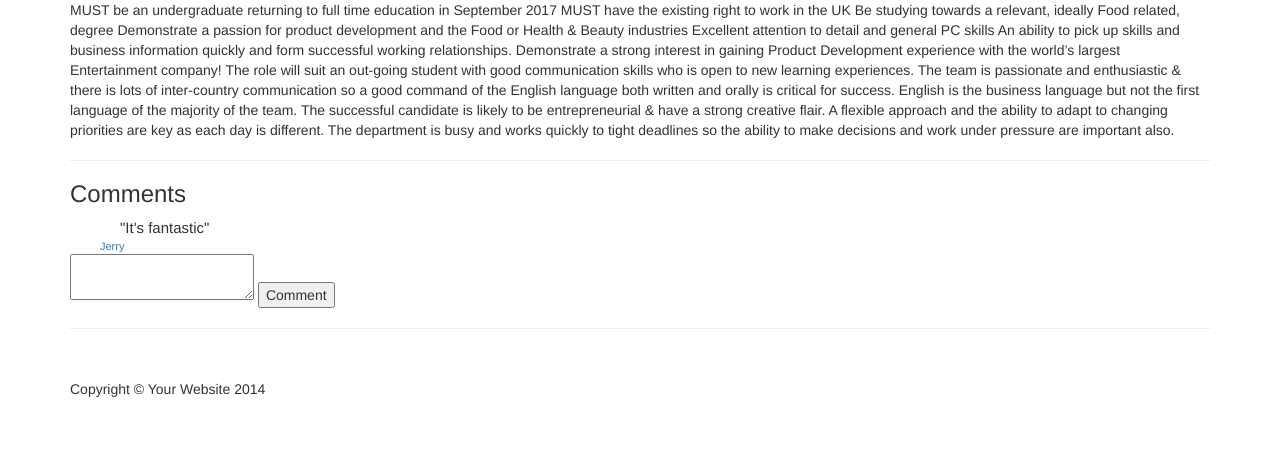
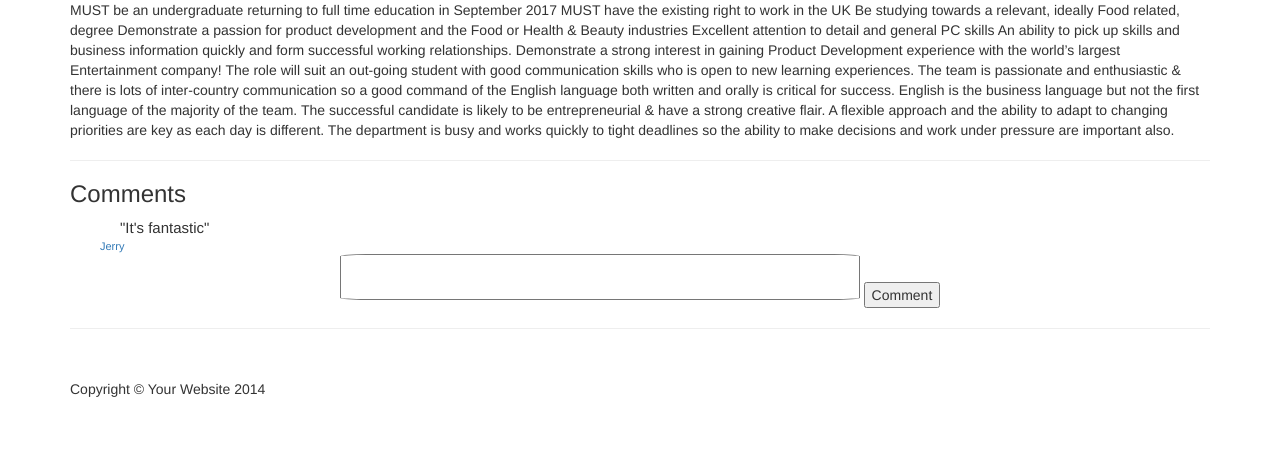
Before and after one commit to CFGLondon/team-7, a PHP site: page /opportunities.php in a window 1280 px wide. Shown: the part 527-986 px from the top of the page. Run offline with PHP 8.4, Linux system fonts and the light colour scheme; some libraries are stand-ins or nearby versions.

Commit message:
update opport

```diff
--- a/css/opport.css
+++ b/css/opport.css
@@ -59,4 +59,18 @@
 
 .postAComment {
     width: 100%;
+    text-align: center;
 }
+
+.commentBox {
+    width: 520px;
+    resize: none;
+    border-radius: 5%;
+
+    overflow: auto;
+    outline: none;
+
+    -webkit-box-shadow: none;
+    -moz-box-shadow: none;
+    box-shadow: none;
+}
```
